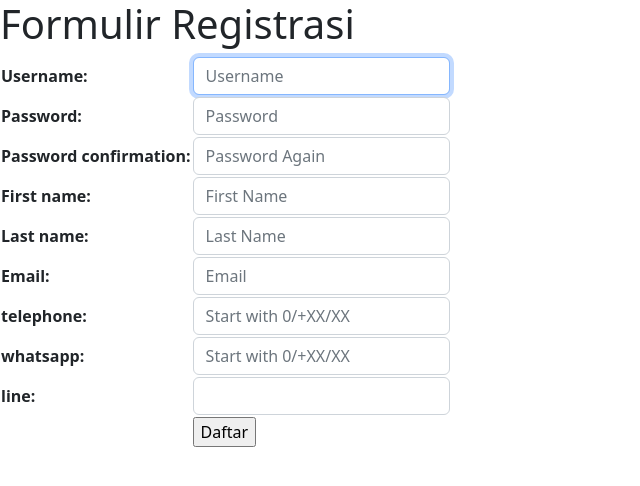
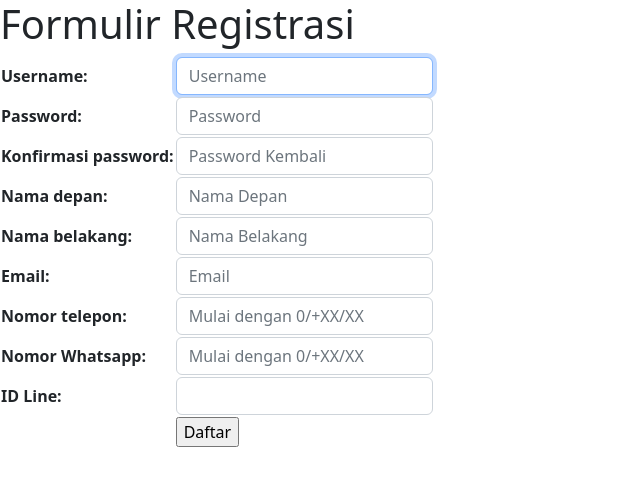
Before and after one commit to KristoJeremy/Sayang-Dibuang-Web, a Django app: page /register/ in a window 1280 px wide. Shown: the top 486 px of the page, without its empty margins (0-640 px from the left). Run offline with Django 4.2, Linux system fonts and the light colour scheme.

Commit message:
Modify language to bahasa indonesia

```diff
--- a/fitur_autentikasi/forms.py
+++ b/fitur_autentikasi/forms.py
@@ -31,9 +31,9 @@ class ProfileForm(forms.ModelForm):
         model = Profile
         fields = ('telephone', 'whatsapp', 'line')
 
-    telephone = forms.CharField(label="telephone", widget=forms.TextInput(attrs={"class": "form-control", "placeholder": "Start with 0/+XX/XX"}))
-    whatsapp = forms.CharField(label="whatsapp", widget=forms.TextInput(attrs={"class": "form-control", "placeholder": "Start with 0/+XX/XX"}), required=False)
-    line = forms.CharField(label="line", widget=forms.TextInput(attrs={"class": "form-control"}), required=False)
+    telephone = forms.CharField(label="Nomor telepon", widget=forms.TextInput(attrs={"class": "form-control", "placeholder": "Mulai dengan 0/+XX/XX"}))
+    whatsapp = forms.CharField(label="Nomor Whatsapp", widget=forms.TextInput(attrs={"class": "form-control", "placeholder": "Mulai dengan 0/+XX/XX"}), required=False)
+    line = forms.CharField(label="ID Line", widget=forms.TextInput(attrs={"class": "form-control"}), required=False)
 
 class UserForm(UserCreationForm):
 
@@ -53,7 +53,7 @@ class UserForm(UserCreationForm):
 
     username = forms.CharField(label="Username", widget=forms.TextInput(attrs={'class': 'form-control', 'placeholder': 'Username'}))
     password1=forms.CharField(label="Password", widget=forms.PasswordInput(attrs={'class': 'form-control', 'placeholder': 'Password', "autocomplete":"new-password"}))
-    password2=forms.CharField(label="Password confirmation", widget=forms.PasswordInput(attrs={'class': 'form-control', 'placeholder': 'Password Again', "autocomplete":"new-password"}))
-    first_name = forms.CharField(label="First name", widget=forms.TextInput(attrs={'class': 'form-control', 'placeholder': 'First Name'}), max_length=32)
-    last_name=forms.CharField(label="Last name", widget=forms.TextInput(attrs={'class': 'form-control', 'placeholder': 'Last Name'}), max_length=32)
+    password2=forms.CharField(label="Konfirmasi password", widget=forms.PasswordInput(attrs={'class': 'form-control', 'placeholder': 'Password Kembali', "autocomplete":"new-password"}))
+    first_name = forms.CharField(label="Nama depan", widget=forms.TextInput(attrs={'class': 'form-control', 'placeholder': 'Nama Depan'}), max_length=32)
+    last_name=forms.CharField(label="Nama belakang", widget=forms.TextInput(attrs={'class': 'form-control', 'placeholder': 'Nama Belakang'}), max_length=32)
     email=forms.EmailField(label="Email", widget=forms.EmailInput(attrs={'class': 'form-control', 'placeholder': 'Email'}), max_length=64)
--- a/fitur_autentikasi/templates/profile.html
+++ b/fitur_autentikasi/templates/profile.html
@@ -13,7 +13,7 @@
                 var data = response[0].fields
 
                 var htmlString = `
-                <p>Nomor Telpon: ${data.telephone}</p>
+                <p>Nomor telepon: ${data.telephone}</p>
                 <p>Whatsapp: ${data.whatsapp}</p>
                 <p>Line: ${data.line}</p>
                 <p>Poin: ${data.poin}</p>
@@ -35,7 +35,7 @@
     <div class="user-profile">
         <p>Username: {{ user.username }}</p>
         <p>Email: {{ user.email }}</p>
-        <p>Nama Lengkap: {{ user.first_name }} {{ user.last_name }}</p>
+        <p>Nama lengkap: {{ user.first_name }} {{ user.last_name }}</p>
     </div>
 
     {% if messages %}
--- a/fitur_autentikasi/views.py
+++ b/fitur_autentikasi/views.py
@@ -64,8 +64,6 @@ def show_profile(request, username):
 
 def get_user_data(request, username):
     user = request.user
-    is_ajax = request.headers.get('X-Requested-With') == 'XMLHttpRequest'
-    print(request.headers)
 
     if request.method == "GET" and user.username == username:
 
```
